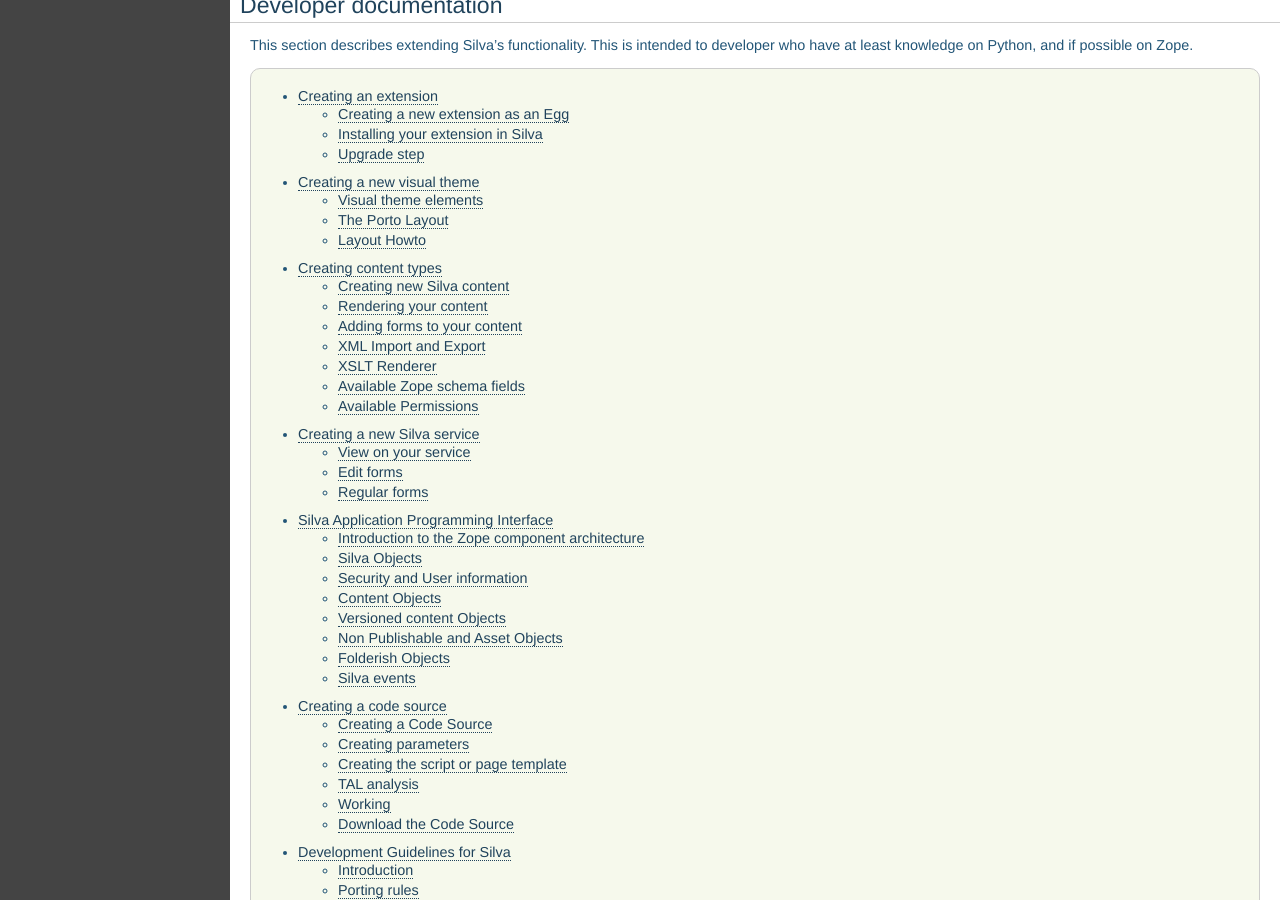
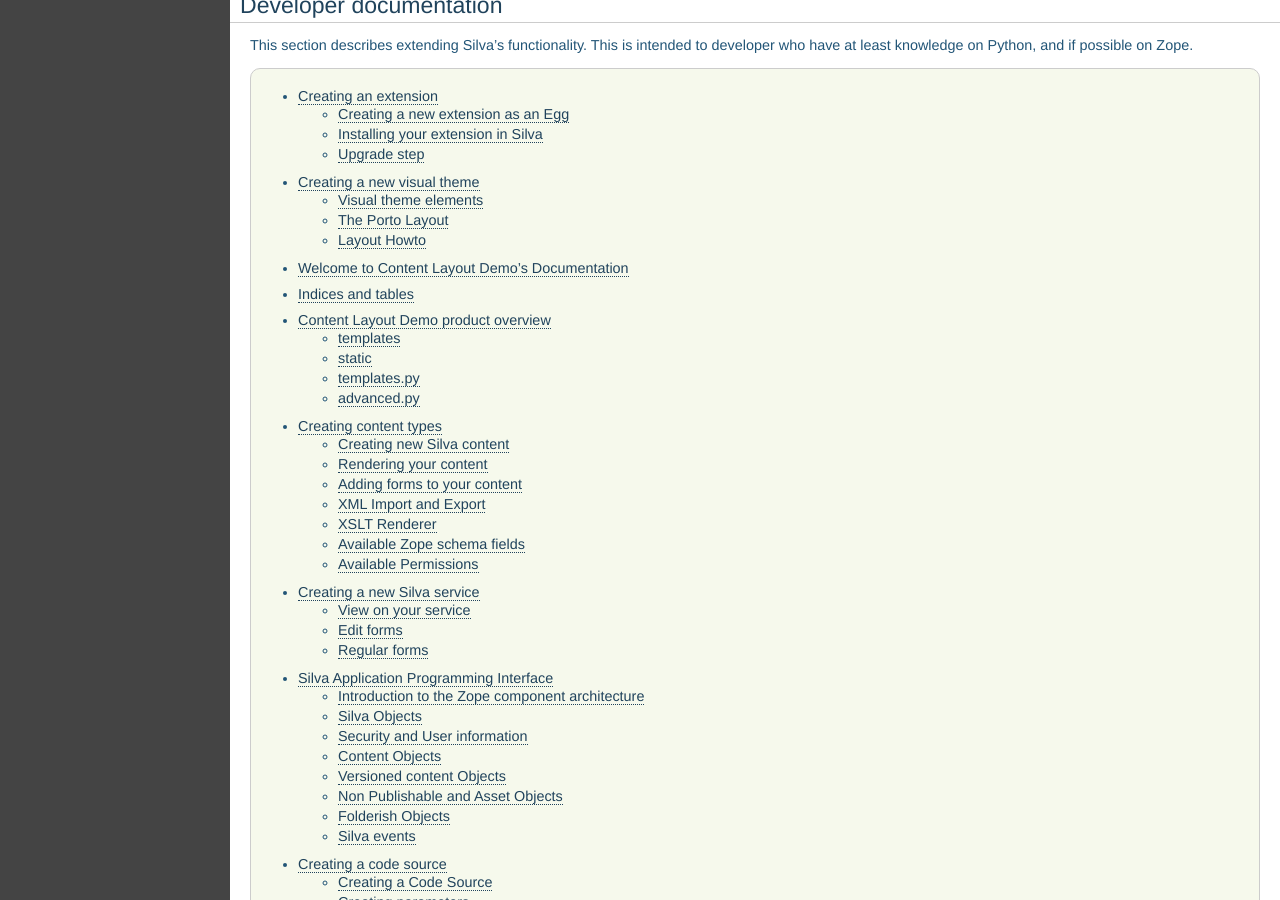
Before and after one commit to silvacms/documentation, a Sphinx documentation site: the page built from source/index.rst, in a window 1280 px wide and 900 px high, scrolled down 978 px. Built offline with Sphinx 7.4.7, drawn with Linux system fonts in a browser that asks for light colours; pages that are not in the unit, such as notebooks, are missing from menus; comment, search, counter and statistics services are not loaded; some of the changed lines change nothing that is shown.

Commit message:
add contentlayout documentation

```diff
--- /dev/null
+++ b/source/contentlayout/index.rst
@@ -0,0 +1,211 @@
+.. Content layout demo documentation master file, created by
+   sphinx-quickstart on Thu Mar 29 13:55:40 2012.
+   You can adapt this file completely to your liking, but it should at least
+   contain the root `toctree` directive.
+
+Welcome to Content Layout Demo's Documentation
+==============================================
+
+Contents:
+
+.. toctree::
+   :maxdepth: 2
+
+
+
+Indices and tables
+==================
+
+* :ref:`genindex`
+* :ref:`modindex`
+* :ref:`search`
+
+Content Layout Demo product overview
+====================================
+
+The 'silva.demo.contentlayout' product contains several files and folders. The demo product makes it possible to set several page layouts in Silva.
+
+templates
+---------
+
+Folder where templates .pt, .cpt and .upt are located.
+
+static
+------
+
+Folder where static resources like css and javascript files are located.
+
+templates.py
+------------
+
+A python file in which two designs are defined.
+
+We start by setting a resource directory where the templates are located.
+
+::
+
+  grok.templatedir('templates')
+
+It also defines two designs, one simple design called 'OneColumn', and one slighly more complex design called 'TwoColumns'.
+
+Simple design
+~~~~~~~~~~~~~
+
+The simple design will use one template which gets filled by one slot.
+
+.. py:class:: OneColumn(Template)
+
+::
+
+  class OneColumn(Template):
+      silvaconf.icon("one_column.png")
+      grok.order(10)
+      grok.name('demo.one_column')
+      grok.title(_(u"One Column (standard)"))
+
+      description = _(u"A simple one column design")
+      slots = {'main': Slot()}
+
+This simple design has it's own icon 'one_column.png' located in the root of the product, a description and one slot called 'main'. As the name is 'OneColumn' it will automatically use a template called 'onecolumn.upt' from the 'templates' folder. You can specify the ordering of components by setting the Grok.order('numeric value'). This order will be used in Silva for the design selection.
+
+Complex design
+~~~~~~~~~~~~~~
+
+As with the first OneColumn design this second design will also use a CSS resource 'two_columns.css' and has two slots 'one' and 'two'.
+
+To add the css we must create an interface.
+
+.. py:class:: ITwoColumnsResources(IDefaultBrowserLayer)
+
+::
+
+  class ITwoColumnsResources(IDefaultBrowserLayer):
+      silvaconf.resource('two_columns.css')
+
+We'll use this interface in our design class:
+
+.. py:class:: TwoColumns(Template)
+
+::
+
+  class TwoColumns(Template):
+      silvaconf.icon("two_columns.png")
+      grok.order(20)
+      grok.name('demo.two_column')
+      grok.title(_(u"Two Columns (standard)"))
+
+      description = _(u"A simple two columns design")
+      slots = {'one': Slot(),
+               'two': Slot()}
+
+
+      def update(self):
+          need(ITwoColumnsResources)
+
+As with the simple design this design also has it's own icon 'two_column.png', a description. Additionally it has multiple slots and an extra css. The order has an increased value and it will use a template called 'twocolumns.upt' automatically.
+
+advanced.py
+-----------
+
+This is an advanced design based on the 'porto' layout.
+
+Like for all designs we register the 'templates' resource directory:
+
+::
+
+  grok.templatedir('templates')
+
+We set the design so it can only be set on a Page:
+
+.. py:class:: IAdvancedTemplate(ICustomizableTag)
+
+::
+
+  class IAdvancedTemplate(ICustomizableTag):
+      """Advanced design template for Page
+      """
+      silvaconf.only_for(IPage)
+
+We register its CSS resource it will use:
+
+.. py:class:: IAdvancedResources(IDefaultBrowserLayer)
+
+::
+
+  class IAdvancedResources(IDefaultBrowserLayer):
+      silvaconf.resource('advanced.css')
+
+Like in the other designs we tell the design which template(s) and resource(s) to use. In this advanced design we also define and restrict slots, and give it an extra menu.
+
+We create a class, give it a grok order and a grok context which will set the context for this particular class:
+
+.. py:class:: AdvancedTemplate(Template)
+
+::
+
+  class AdvancedDesign(Design):
+      grok.order(5)
+      grok.name('demo.advanced_template')
+      grok.title(_(u"Advanced design (StandardIssue)"))
+
+Like other designs we give it a description:
+
+::
+
+      description = _(u'A design that uses a section from a layout')
+
+We set a marker for it:
+
+::
+
+      markers = [IAdvancedTemplate]
+
+We create a set of slots and apply restrictions on it:
+
+::
+
+      slots = {
+          'one': Slot(
+              restrictions=[
+                  restrictions.CodeSourceName('cs_citation')]),
+          'two': Slot(
+              restrictions=[
+                  restrictions.CodeSourceName('cs_toc'),
+                  restrictions.BlockAll()]),
+          'navigation': Slot(
+              restrictions=[
+                  restrictions.Content(IImage),
+                  restrictions.BlockAll()]),
+          'footer': Slot(css_class="horizontal-blocks")}
+
+Above you will notice that slot 'one' can only be filled with a Code Source named 'cs_citation', but all other Silva assets like images are still allowed. In slot 'two' you can only add a Code Source named 'cs_toc', and you can't add any other Silva assets. In slot three you can only add a Silva image.
+
+We define an update to set the root and the resources:
+
+::
+
+      def update(self):
+          self.root = self.content.get_publication()
+          need(IAdvancedResources)
+
+We also add some extra navigation code for this design to create a top menu:
+
+::
+
+      def top_menu_items(self):
+          for content in self.root.get_ordered_publishables():
+              if not IPublication.providedBy(content):
+                  continue
+              yield {'title': content.get_title_or_id(),
+                     'css': content in self.request.PARENTS and 'active' or '',
+                     'url': absoluteURL(content, self.request)}
+
+
+We create our advanced design based on porto.Layout):
+
+::
+
+  class AdvancedLayout(porto.Layout):
+      grok.context(IAdvancedTemplate)
+      grok.layer(IStandardIssue)
+      grok.name('layout')
--- a/source/index.rst
+++ b/source/index.rst
@@ -32,6 +32,7 @@
 
    extension/index
    layout/index
+   contentlayout/index
    contents/index
    services
    api/index
```
